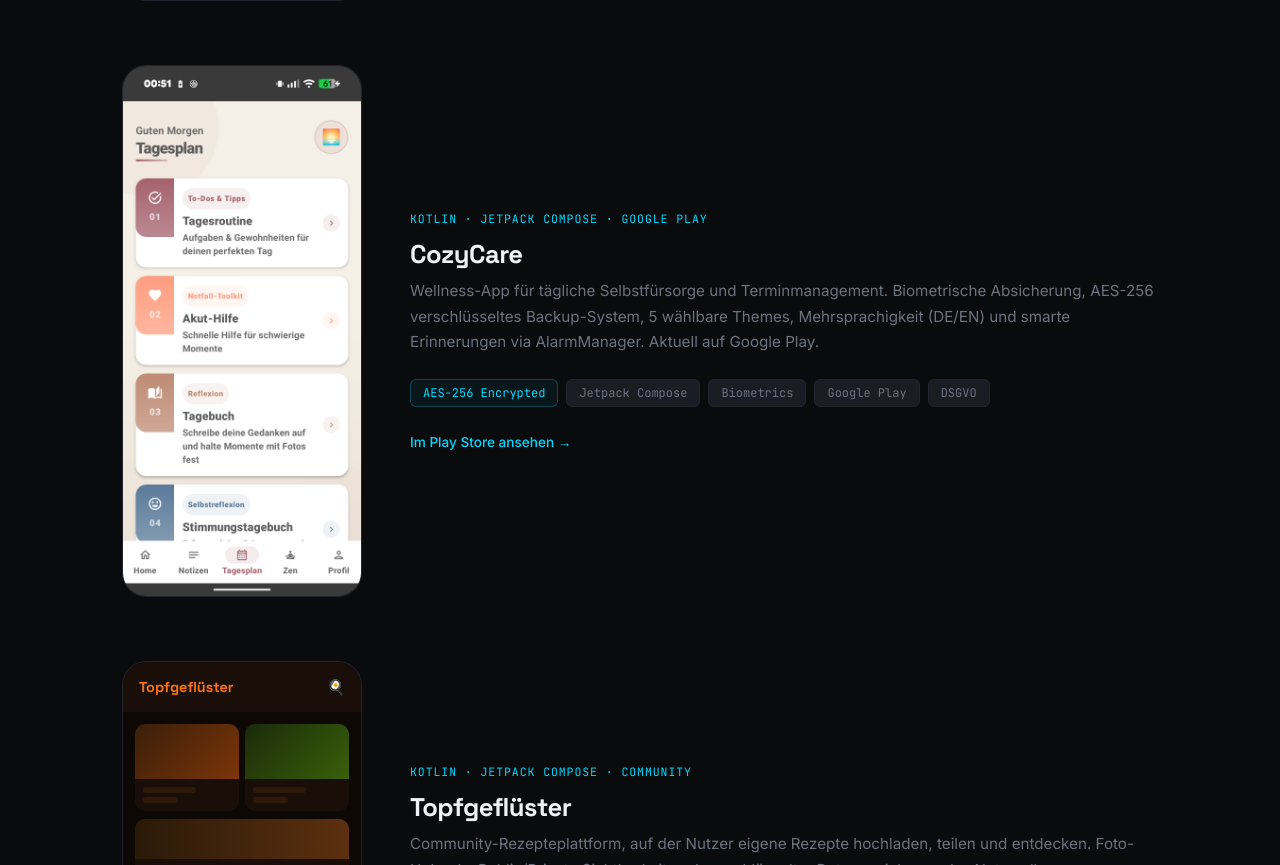
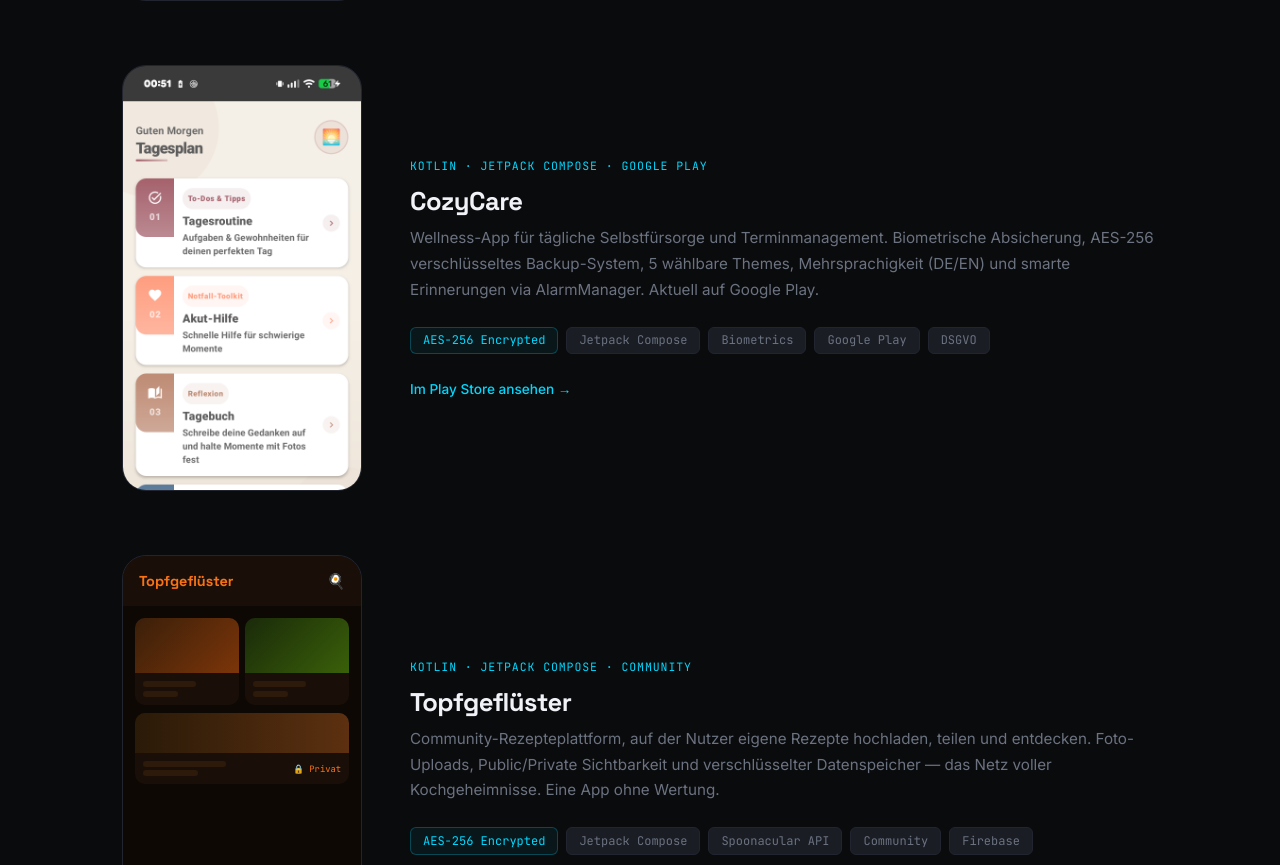
Before and after one commit to Aurelio-Syntax/cozycare-website, a plain HTML site: page index.html in a window 1280 px wide. Shown: the part 2460-3325 px from the top of the page. Drawn offline with Linux system fonts and the light colour scheme.

Commit message:
Update index.html

```diff
--- a/index.html
+++ b/index.html
@@ -311,7 +311,7 @@
 
     <!-- CozyCare -->
     <div class="app-card">
-      <div class="app-mockup" style="padding: 0; background: transparent; aspect-ratio: auto;">
+      <div class="app-mockup">
         <img src="cozycare.png" alt="CozyCare App Screenshot" style="width: 100%; height: auto; display: block;">
         </div>
       <div class="app-card-text">
```
